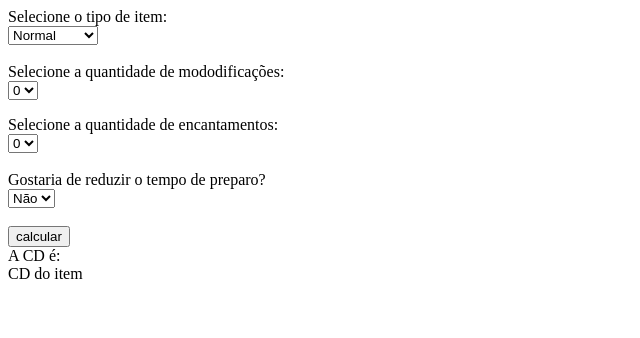
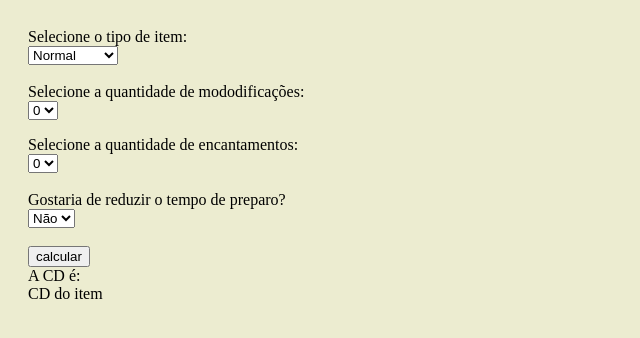
Before and after one commit to Erick-F-Oliveira/portifolio, a plain HTML site: page Oficina.html in a window 1280 px wide. Shown: the whole page, without its empty margins (0-640 px from the left). Drawn offline with Linux system fonts and the light colour scheme.

Commit message:
Adição de Padding e BG color

```diff
--- a/styleOficina.css
+++ b/styleOficina.css
@@ -1,4 +1,4 @@
-html, body {
-  height: 100%;
-  width: 100%;
+ body {
+  padding: 20px;
+  background-color: #ececd0;
 }
```
